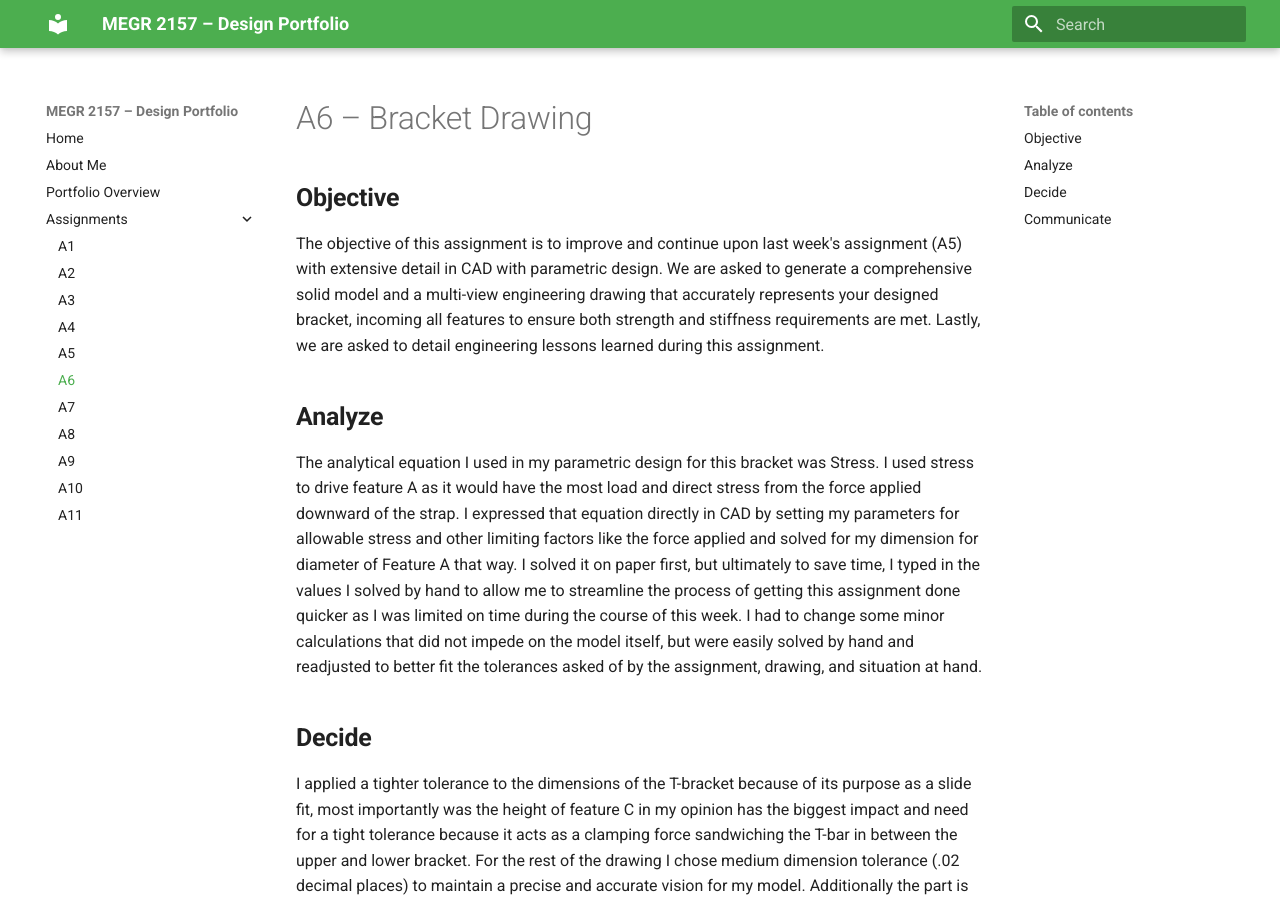
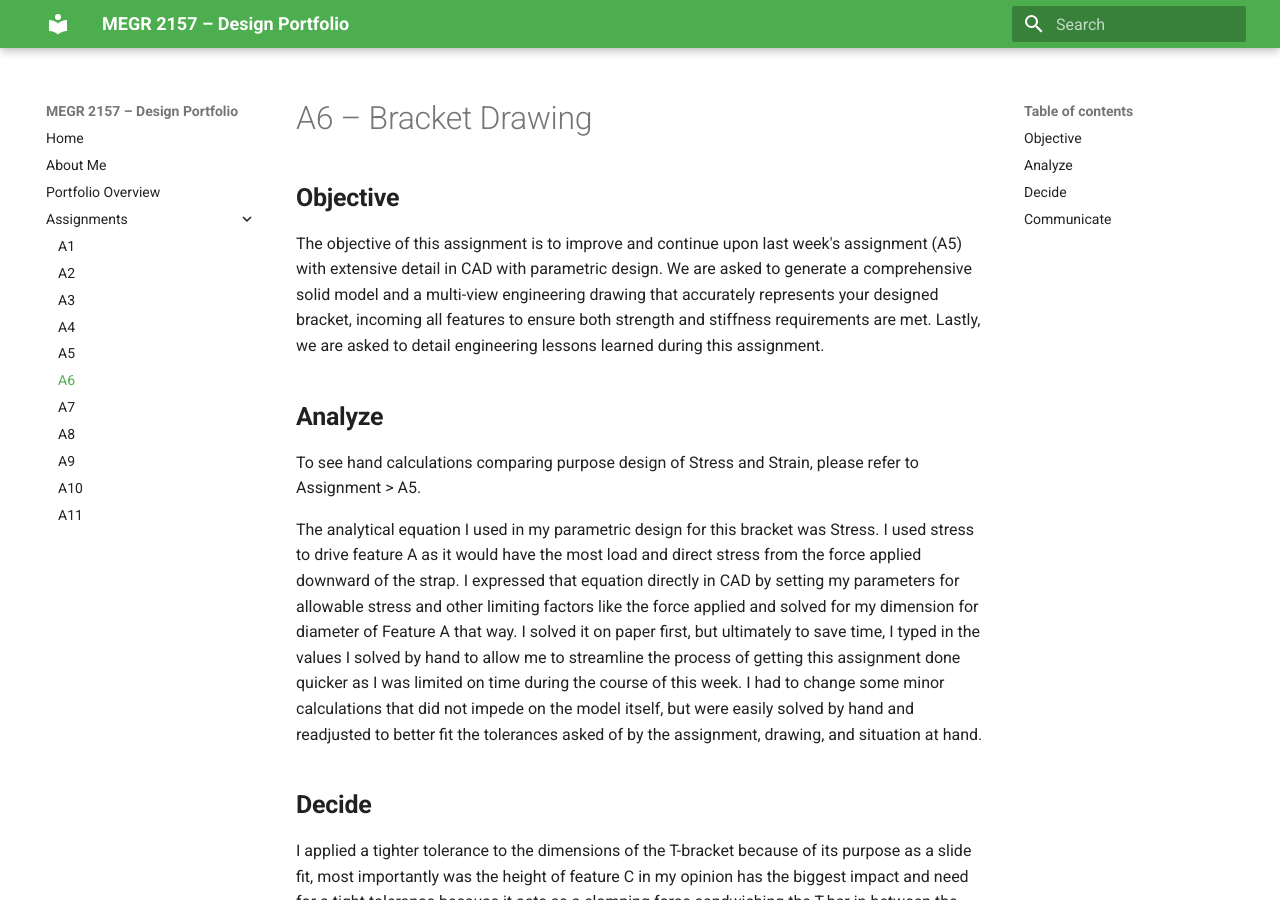
Before and after one commit to jhatch24/megr2156-portfolio, an MkDocs documentation site: the page built from docs/assignments/A06/index.md, in a window 1280 px wide and 900 px high. Built offline with MkDocs 1.6.1 and Material for MkDocs 9.7.7, drawn with Linux system fonts in a browser that asks for light colours.

Commit message:
Update assignment details with analysis and tolerances
Added analysis of stress and strain calculations, and detailed design tolerances for the T-bracket.

```diff
--- a/docs/assignments/A06/index.md
+++ b/docs/assignments/A06/index.md
@@ -4,6 +4,8 @@
 The objective of this assignment is to improve and continue upon last week's assignment (A5) with extensive detail in CAD with parametric design. We are asked to generate a comprehensive solid model and a multi-view engineering drawing that accurately represents your designed bracket, incoming all features to ensure both strength and stiffness requirements are met. Lastly, we are asked to detail engineering lessons learned during this assignment.
 
 ## **Analyze**
+To see hand calculations comparing purpose design of Stress and Strain, please refer to Assignment > A5.
+
 The analytical equation I used in my parametric design for this bracket was Stress. I used stress to drive feature A as it would have the most load and direct stress from the force applied downward of the strap. I expressed that equation directly in CAD by setting my parameters for allowable stress and other limiting factors like the force applied and solved for my dimension for diameter of Feature A that way. I solved it on paper first, but ultimately to save time, I typed in the values I solved by hand to allow me to streamline the process of getting this assignment done quicker as I was limited on time during the course of this week. I had to change some minor calculations that did not impede on the model itself, but were easily solved by hand and readjusted to better fit the tolerances asked of by the assignment, drawing, and situation at hand.
 
 ## **Decide**
```
